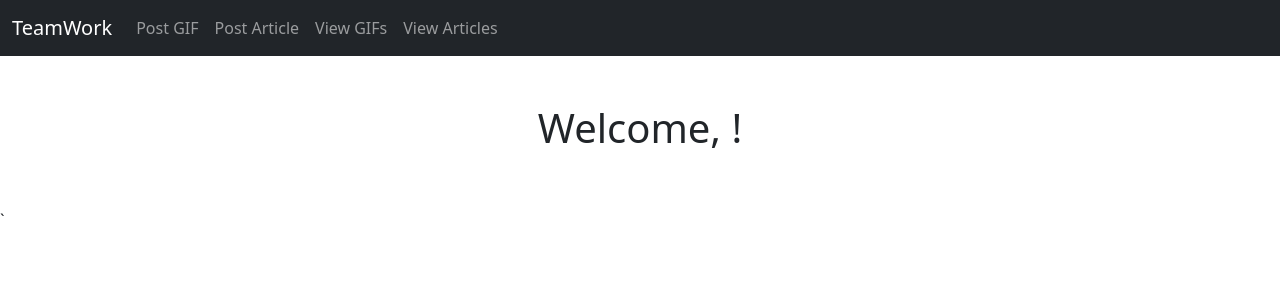
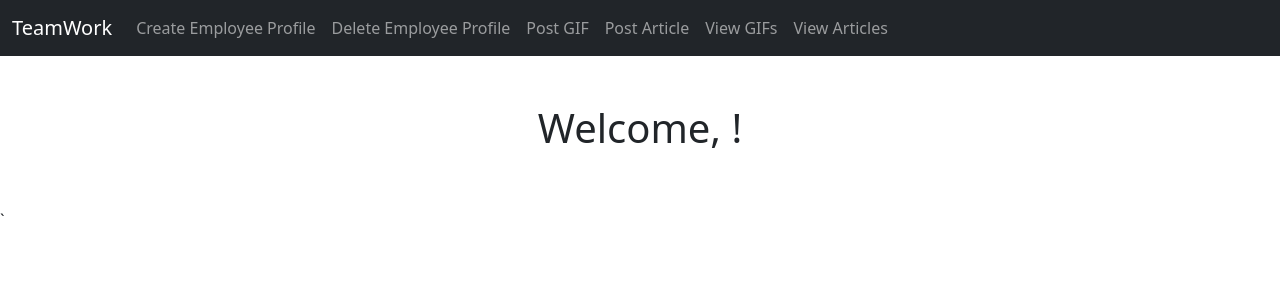
Before and after one commit to isaac-alexander/AdminTask, an Angular app: page /homepage in a window 1280 px wide. Shown: the top 300 px of the page. Built offline with nearby package versions, Linux system fonts and the light colour scheme.

Commit message:
src/app/pages/homepage/homepage.html

```diff
--- a/src/app/pages/homepage/homepage.html
+++ b/src/app/pages/homepage/homepage.html
@@ -8,10 +8,10 @@
         <div class="collapse navbar-collapse" id="navContent">
             <ul class="navbar-nav me-auto mb-2 mb-lg-0">
 
-                <li class="nav-item" *ngIf="workRole.isAdmin()">
+                <li class="nav-item">
                     <a class="nav-link" routerLink="/create-profile">Create Employee Profile</a>
                 </li>
-                <li class="nav-item" *ngIf="workRole.isAdmin()">
+                <li class="nav-item">
                     <a class="nav-link" routerLink="/delete-employee">Delete Employee Profile</a>
                 </li>
 
@@ -33,5 +33,5 @@
 </nav>
 
 <div class="container py-5 text-center">
-    <h1>Welcome, {{ workRole.currentRole | titlecase }}!</h1>
+    <h1>Welcome, !</h1>
 </div>
```
